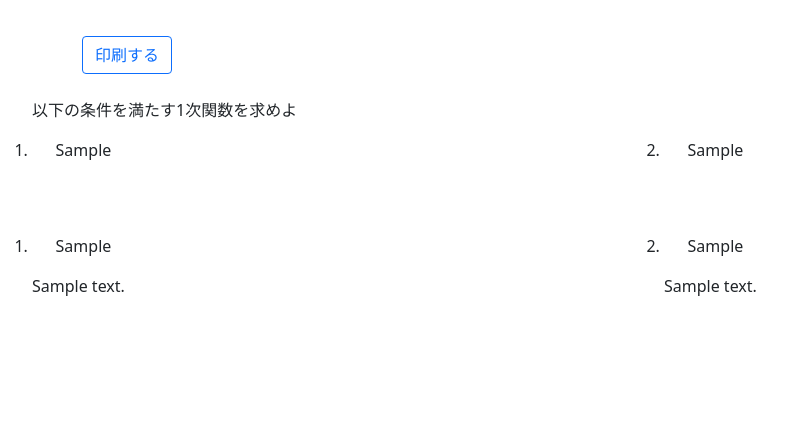
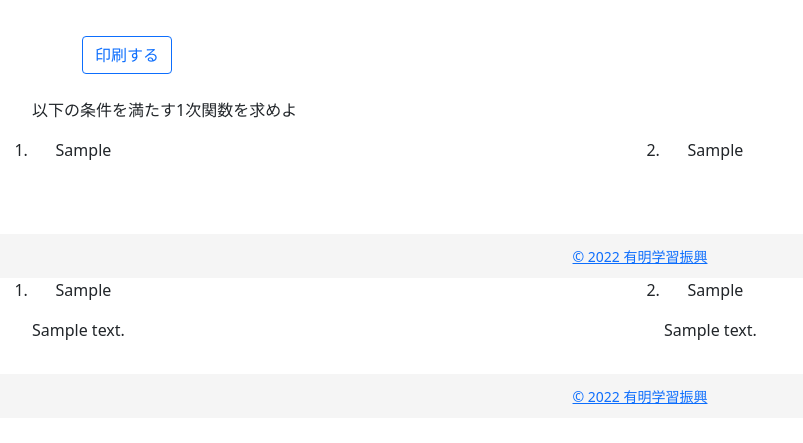
Before and after one commit to kensoooooon/math-print, a Django app: template math_print/templates/math_print/junior_highschool2/linear_function/for_print.html in a window 1280 px wide. Shown: the part 239-682 px from the top of the page, without its empty margins (0-803 px from the left). Run offline with Django 3.2, Linux system fonts and the light colour scheme; the template is opened without the code that fills it: most values are stand-ins (such as "Sample title", 1, 10 or a date in 2020).

Commit message:
have finished adding footer to junior hichschool2 print.

```diff
--- a/math_print/templates/math_print/junior_highschool2/junior_highschool2.html
+++ b/math_print/templates/math_print/junior_highschool2/junior_highschool2.html
@@ -285,5 +285,8 @@
     <div class="row center">
         <a href="{% url 'index' %}">トップページに戻る</a>
     </div>
+    <footer class="container-fluid print_footer">
+        <small><a href="#">© 2022 有明学習振興</a></small>
+    </footer>
 </div>
 {% endblock %}
--- a/math_print/templates/math_print/junior_highschool2/linear_function/for_print.html
+++ b/math_print/templates/math_print/junior_highschool2/linear_function/for_print.html
@@ -36,9 +36,11 @@ function showAnswer(){
 </style>
 <style type="text/css" media="print">
     .print_pages{
-        /*A4縦*/
-        width: 220mm;
-        height: 240mm;
+        /*A4縦 172,251*/
+        width: 240mm;
+        height: 260mm;
+        margin: 0mm 0mm;
+        padding: 0mm 0mm;
         page-break-after: always;
     }
     /*最後のページは改ページを入れない*/
@@ -106,6 +108,9 @@ function showAnswer(){
                 </div>
             {% endfor %}
         </ol>
+        <footer class="container-fluid print_footer">
+            <small><a href="#">© 2022 有明学習振興</a></small>
+        </footer>
     </section>
     <section class="print_pages">
         <ol>
@@ -136,6 +141,9 @@ function showAnswer(){
                 </div>
             {% endfor %}
         </ol>
+        <footer class="container-fluid print_footer">
+            <small><a href="#">© 2022 有明学習振興</a></small>
+        </footer>
     </section>
 {% endfor %}
 {% endblock %}
```
Also changed, not shown: math_print/templates/math_print/junior_highschool2/simultaneous_equations/for_print.html (+12 -4 lines).
